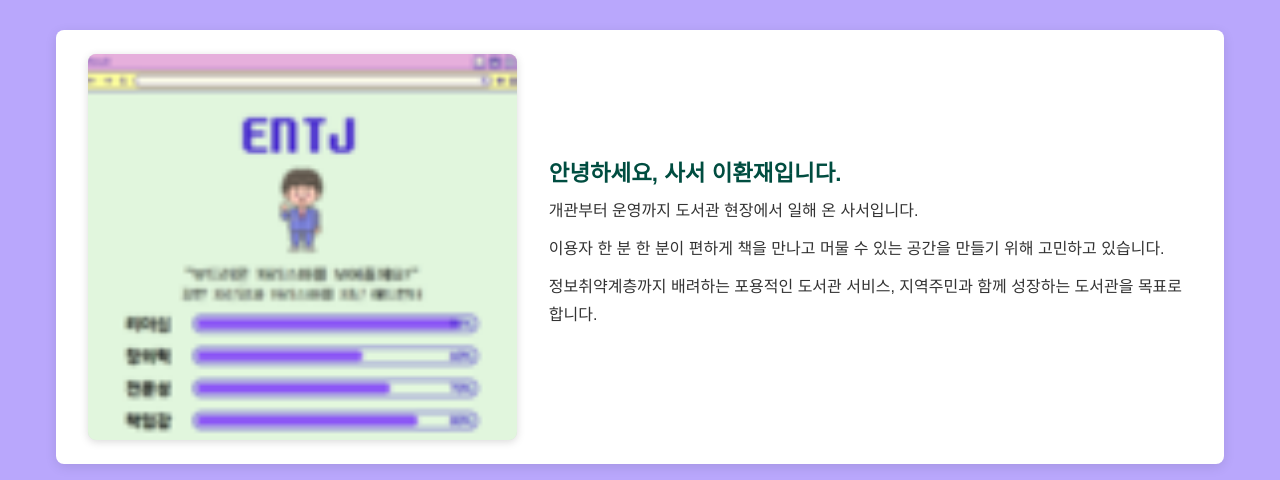
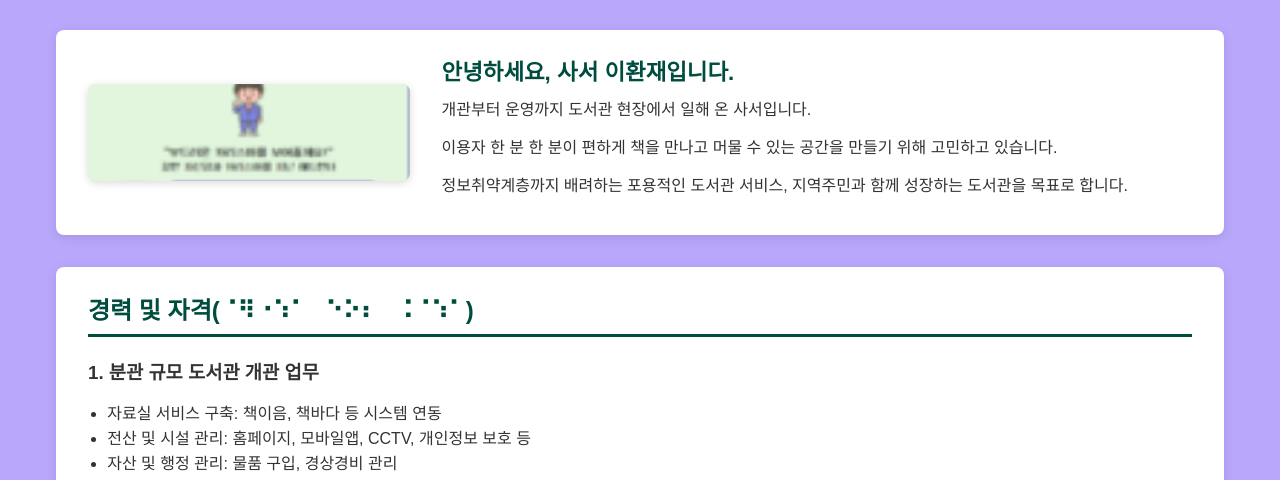
Before and after one commit to libkuma/hwan-Curation, a plain HTML site: page index.html in a window 1280 px wide. Shown: the part 392-872 px from the top of the page. Drawn offline with Linux system fonts and the light colour scheme.

Commit message:
Add files via upload

```diff
--- a/index.html
+++ b/index.html
@@ -109,10 +109,10 @@
       line-height: 1.55;
     }
 
-    /* ===== 자기소개 (사진 4 : 소개글 6) ===== */
+    /* ===== 자기소개 (사진 3 : 소개글 7) ===== */
     .profile {
       display: grid;
-      grid-template-columns: 4fr 6fr;
+      grid-template-columns: 3fr 7fr;
       gap: clamp(1rem, 3vw, 2rem);
       align-items: center;
     }
@@ -339,8 +339,8 @@
     <section id="profile">
       <div class="profile">
         <div class="profile-photo">
-          <!-- 446 x 386px 사진을 넣으세요 -->
-          <img src="0.png" width="446" height="386" alt="이환재 프로필 사진" />
+          <!-- 112 x 97px 사진을 넣으세요 -->
+          <img src="0.png" width="112" height="97" alt="이환재 프로필 사진" />
         </div>
         <div class="profile-text">
           <h3>안녕하세요, 사서 이환재입니다.</h3>
```
